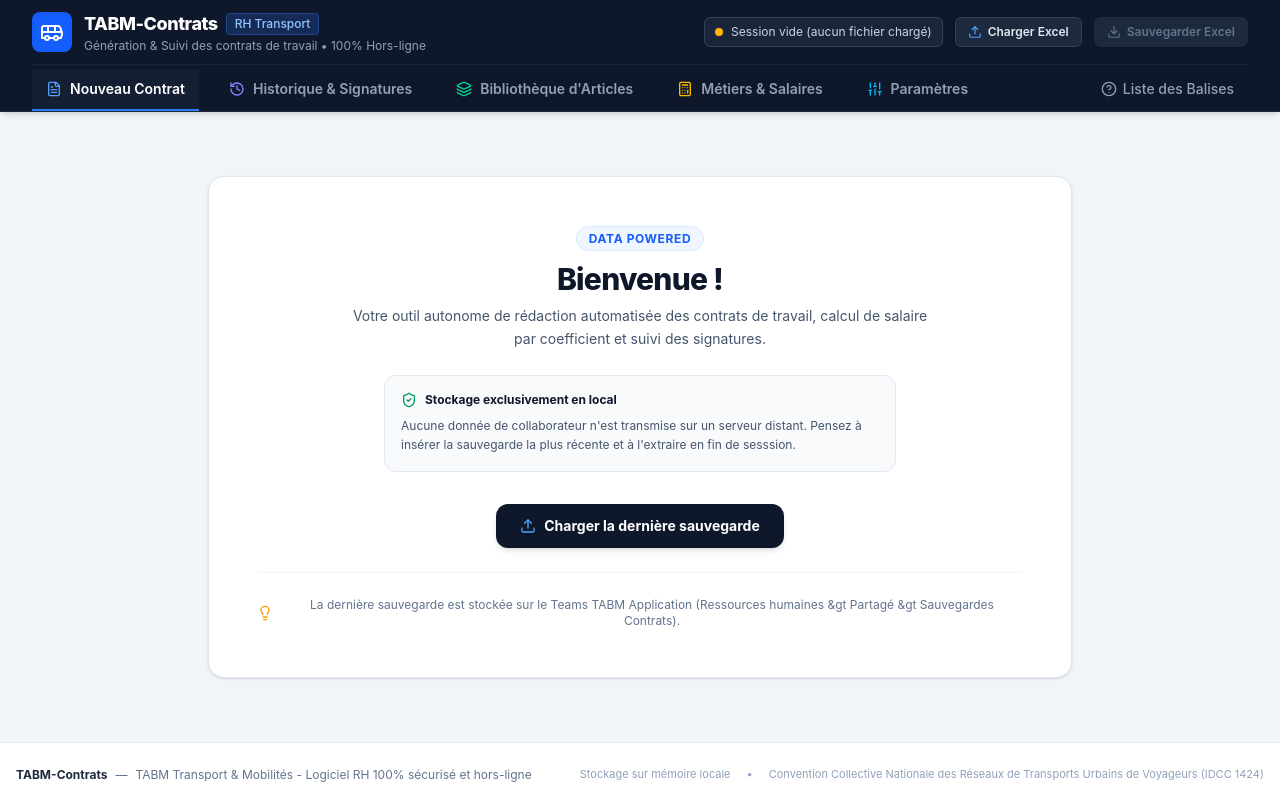
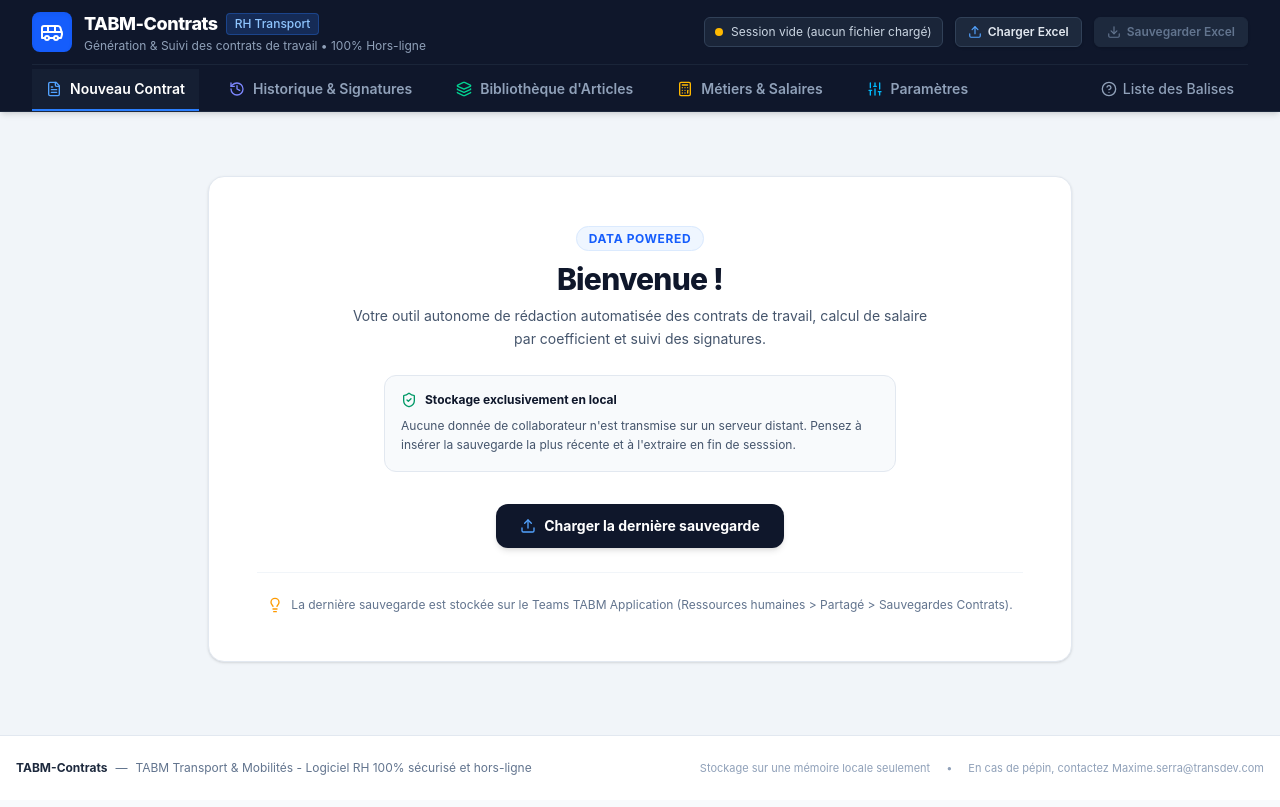
Before and after one commit to prelune/TABM_Contrats, a React (Vite) app: page / in a window 1280 px wide. Built offline with nearby package versions, Linux system fonts and the light colour scheme.

Commit message:
Update App.tsx

```diff
--- a/src/App.tsx
+++ b/src/App.tsx
@@ -349,7 +349,7 @@ export default function App() {
               {/* Ligne informative épurée avec icône ampoule */}
               <div className="pt-6 border-t border-slate-100 flex items-center justify-center gap-2 text-xs text-slate-500">
                 <Lightbulb className="w-4 h-4 text-amber-500 shrink-0" />
-                <span>La dernière sauvegarde est stockée sur le Teams TABM Application (Ressources humaines &gt Partagé &gt Sauvegardes Contrats).</span>
+                <span>La dernière sauvegarde est stockée sur le Teams TABM Application (Ressources humaines &gt; Partagé &gt; Sauvegardes Contrats).</span>
               </div>
             </div>
           </div>
@@ -434,9 +434,9 @@ export default function App() {
           </div>
 
           <div className="flex items-center space-x-4 text-[11px] text-slate-400">
-            <span>Stockage sur mémoire locale</span>
+            <span>Stockage sur une mémoire locale seulement</span>
             <span>•</span>
-            <span>{db.settings.collectiveAgreement || 'Convention Collective Nationale des Transports Routiers'}</span>
+            <span>En cas de pépin, contactez Maxime.serra@transdev.com</span>
           </div>
         </div>
       </footer>
```
